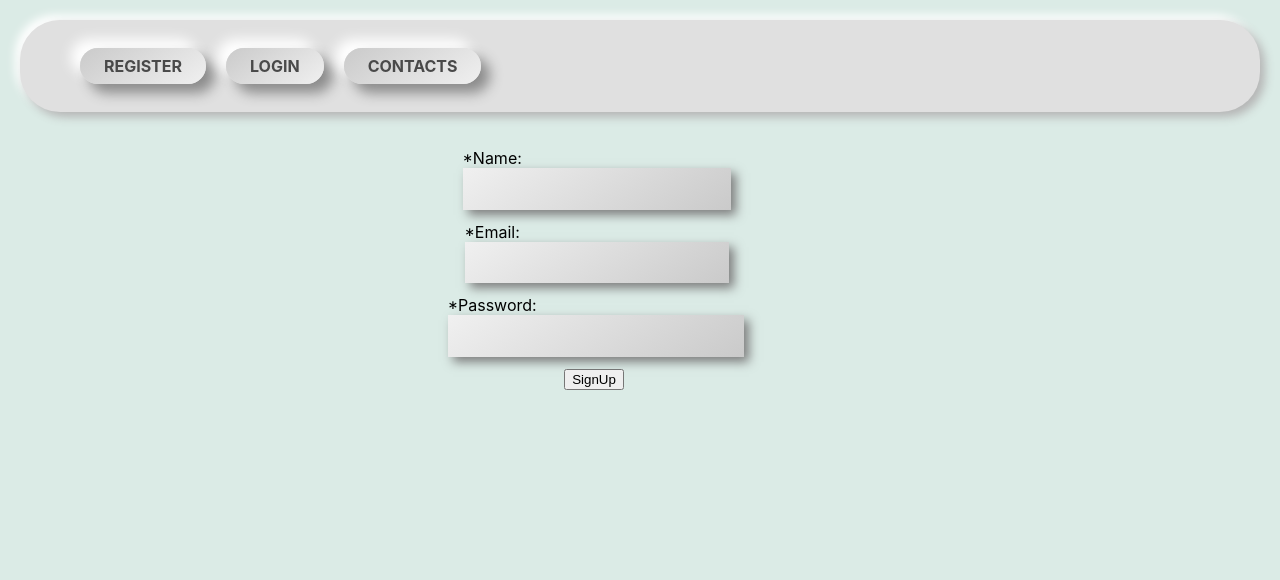
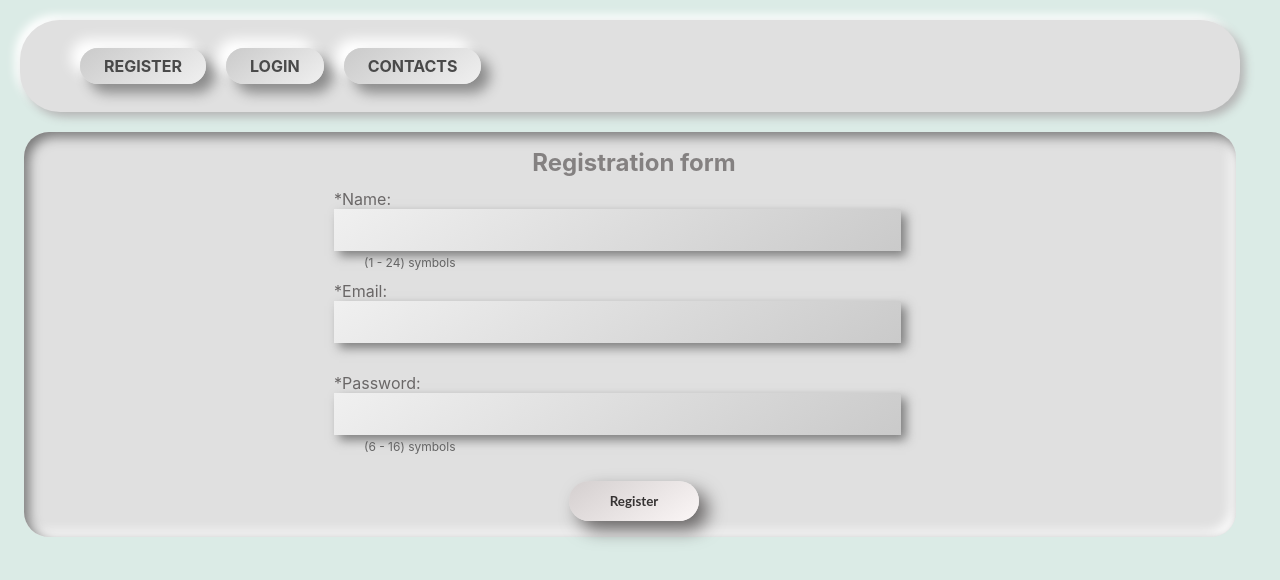
Before and after one commit to VladyslavVagin/goit-react-hw-08-phonebook, a React (Create React App) app: page /signup in a window 1280 px wide. Shown: the top 580 px of the page. Built offline with nearby package versions, Linux system fonts and the light colour scheme.

Commit message:
update
styles registration form

```diff
--- a/src/index.css
+++ b/src/index.css
@@ -7,7 +7,7 @@ body {
     sans-serif;
   -webkit-font-smoothing: antialiased;
   -moz-osx-font-smoothing: grayscale;
-  padding: 0 20px;
+  padding: 0 40px 0 20px;
   background-color: rgb(219, 235, 230);
 }
 
--- a/src/pages/Navigation/Navigation.styled.jsx
+++ b/src/pages/Navigation/Navigation.styled.jsx
@@ -4,13 +4,16 @@ export const NavList = styled.ul`
   list-style-type: none;
   display: flex;
   align-items: center;
-  column-gap: 20px;
+  gap: 40px 20px;
+  justify-content: start;
+  width: 100%;
+  flex-wrap: wrap;
 `;
 
 export const Header = styled.header`
   border-radius: 40px;
   background: #e0e0e0;
   box-shadow: 5px 5px 10px #b5b5b5, -5px -5px 10px #ffffff;
-  padding: 20px;
+  padding: 20px 54px 20px 20px;
   margin: 20px auto;
 `;
--- a/src/pages/Signup/Signup.jsx
+++ b/src/pages/Signup/Signup.jsx
@@ -21,23 +21,27 @@ const Signup = () => {
   };
 
   return (
+    <div>
     <Formik initialValues={initialValues} onSubmit={handleSubmit} validationSchema={schema}>
       <Form className={css.formSignup}>
-        <label htmlFor="name">
+      <h2 className={css.titlePage}>Registration form</h2>
+        <label htmlFor="name" className={css.label}>
         <span className={css.astericks}>&#42;</span>Name:
           <Field type="text" name="name" required className={css.input}/>
+          <span className={css.additional}>(1 - 24) symbols</span>
         </label>
-        <label htmlFor="email">
+        <label htmlFor="email" className={css.label}>
         <span className={css.astericks}>&#42;</span>Email:
           <Field type="email" name="email" required className={css.input}/>
         </label>
-        <label htmlFor="password">
+        <label htmlFor="password" className={css.label}>
         <span className={css.astericks}>&#42;</span>Password:
           <Field type="password" name="password" required className={css.input}/>
+          <span className={css.additional}>(6 - 16) symbols</span>
         </label>
-        <button type="submit">SignUp</button>
+        <button type="submit" className={css.registerSubmit}>Register</button>
       </Form>
-    </Formik>
+    </Formik></div>
   );
 };
 
--- a/src/pages/Signup/Signup.module.css
+++ b/src/pages/Signup/Signup.module.css
@@ -1,14 +1,18 @@
 .formSignup {
-    width: 90%;
-    padding: 16px;
+  width: 96%;
+  padding: 16px 16px 16px 24px;
   display: flex;
   flex-direction: column;
   align-items: center;
   row-gap: 12px;
+  margin: 0 auto 20px auto;
+  border-radius: 25px;
+  background: #e0e0e0;
+  box-shadow: inset 5px 5px 12px #797979, inset -5px -5px 12px #ffffff;
 }
 
 .input {
-    width: 92%;
+  width: 90%;
   border: none;
   outline: none;
   border-radius: 15px;
@@ -22,3 +26,52 @@
   background: linear-gradient(145deg, #fbf6f6, #d4cfcf);
   box-shadow: 5px 5px 10px #a7a3a3, -5px -5px 10px #a898e2;
 }
+
+.label {
+  max-width: 600px;
+  width: 100%;
+  margin: 0px auto;
+  color: #6a6767;
+  height: 80px;
+}
+
+.astericks {
+  font-size: 16px;
+}
+
+.titlePage {
+  text-align: center;
+}
+
+.registerSubmit {
+  width: 130px;
+  height: 40px;
+  color: #353232;
+  border-radius: 5px;
+  padding: 10px 25px;
+  font-family: 'Lato', sans-serif;
+  font-weight: 700;
+  background: transparent;
+  cursor: pointer;
+  transition: all 0.3s ease;
+  position: relative;
+  display: inline-block;
+  border-radius: 103px;
+  background: linear-gradient(145deg, #d4cfcf, #fbf6f6);
+  box-shadow: 9px 9px 18px #6a6767;
+  border: none;
+  margin-top: 16px;
+}
+
+.registerSubmit:focus,
+.registerSubmit:hover {
+  transform: scale(1.1);
+}
+
+.additional {
+  color: #646464;
+  font-size: 0.75rem;
+  padding-left: 30px;
+  padding-right: 20px;
+  margin: 0;
+}
```
Lines whose indentation alone changed are shown as unchanged.
